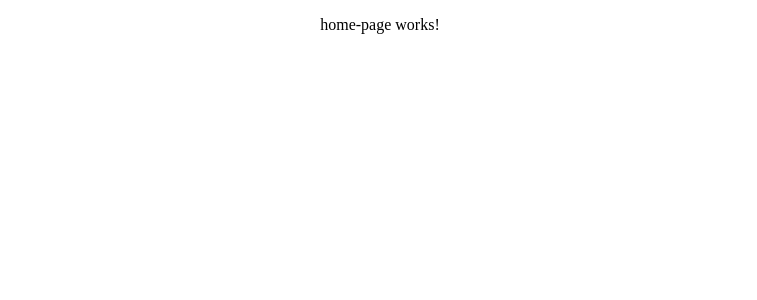
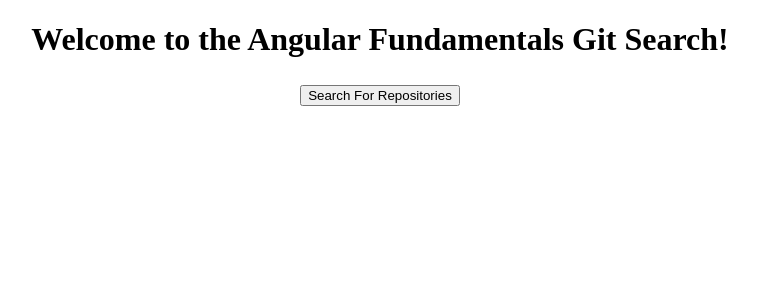
Before and after one commit to sirfee/angular-fundamentals, an Angular app: page / in a window 1280 px wide. Shown: the top 300 px of the page, without its empty margins (260-1017 px from the left). Built offline with nearby package versions, Linux system fonts and the light colour scheme.

Commit message:
Add buttons and links

```diff
--- a/src/app/git-search/git-search.component.html
+++ b/src/app/git-search/git-search.component.html
@@ -1,5 +1,6 @@
+<h3>{{title}}</h3>
 <input name="query" placeholder="Enter Search Here" [(ngModel)]="searchQuery" />
-<button (click)="gitSearch()">Submit</button>
+<button style="margin: 5px;" (click)="gitSearch()">Submit</button>
 <div *ngIf="(searchResults && searchResults.total_count > 0); else noItemsBlock;">
     <h3 class="total">
         Total Results: {{searchResults.total_count}}
--- a/src/app/git-search/git-search.component.ts
+++ b/src/app/git-search/git-search.component.ts
@@ -1,6 +1,7 @@
 import { Component, OnInit } from '@angular/core';
 import { GitSearchService } from '../git-search.service';
 import { GitSearch } from '../git-search';
+import { ActivatedRoute } from '@angular/router';
 
 @Component({
   selector: 'app-git-search',
@@ -11,14 +12,19 @@ export class GitSearchComponent implements OnInit {
 
   searchResults: GitSearch;
   searchQuery: string;
+  title: string;
 
-  constructor(private GitSearchService : GitSearchService) { }
+  constructor(private GitSearchService : GitSearchService,
+              private route : ActivatedRoute) { }
 
   ngOnInit() {
     this.GitSearchService.gitSearch('angular').then((response) =>{
       this.searchResults = response;
     }, (error) => {
       alert("Error: " + error.statusText)
+    })
+    this.route.data.subscribe( (result) =>{
+      this.title = result.title
     })
   }
   gitSearch = () => {
--- a/src/app/home-page/home-page.component.html
+++ b/src/app/home-page/home-page.component.html
@@ -1 +1,8 @@
-<p>home-page works!</p>
+<h1>
+    Welcome to the Angular Fundamentals Git Search!
+</h1>
+<nav>
+    <a routerLink="/search" routerLinkActive="active">
+        <button style="margin:5px">Search For Repositories</button>
+    </a>
+</nav>
--- a/src/app/not-found/not-found.component.html
+++ b/src/app/not-found/not-found.component.html
@@ -1 +1,11 @@
-<p>not-found works!</p>
+<h1>
+    Oops!  That page does not exist.  Please select a link below.
+</h1>
+<nav>
+    <a routerLink="/" routerLinkActive="active">
+        <button style="margin:5px">Home</button>
+    </a>
+    <a routerLink="/search" routerLinkActive="active">
+        <button style="margin:5px">Search For Repositories</button>
+    </a>
+</nav>
```
